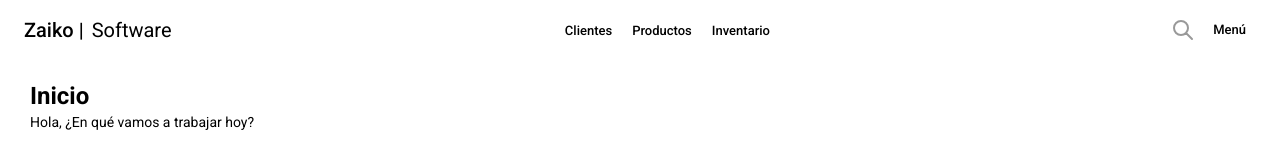
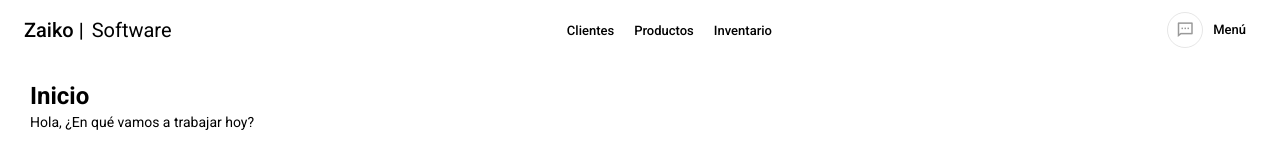
Before and after one commit to dejeloper/zaiko-app, a Next.js app: page / in a window 1280 px wide. Shown: the top 155 px of the page. Built offline with nearby package versions, Linux system fonts and the light colour scheme.

Commit message:
Change Notification Icon in Navbar

```diff
--- a/src/components/ui/Navbar.tsx
+++ b/src/components/ui/Navbar.tsx
@@ -1,6 +1,5 @@
 import { Dispatch, FC, SetStateAction } from "react";
 import Link from "next/link";
-import SearchIcon from "../icons/SearchIcon";
 
 interface INavbar {
   setIsOpen: Dispatch<SetStateAction<boolean>>;
@@ -31,8 +30,8 @@ export const Navbar: FC<INavbar> = ({ setIsOpen }) => {
         </div>
       </section>
       <section className="flex flex-grow justify-end">
-        <button className="btn-nav-icon">
-          <SearchIcon width={24} height={24} />
+        <button className="">
+          <i className="btn-nav-icon ri-message-2-line text-[18px]"></i>
         </button>
         <button className="btn-nav" onClick={() => setIsOpen(true)}>
           Menú
--- a/src/styles/globals.css
+++ b/src/styles/globals.css
@@ -7,6 +7,6 @@
     @apply px-2.5 py-1 rounded-lg text-[13px] hover:bg-black/5 font-medium transition ease-in-out duration-300;
   }
   .btn-nav-icon {
-    @apply p-[8px] rounded-full text-[24px] text-black/40 hover:bg-black/5 font-normal transition ease-in-out duration-300;
+    @apply p-[8px] rounded-full text-[24px] text-black/40 hover:bg-black/5 border border-black/10 font-normal transition ease-in-out duration-300;
   }
 }
```
